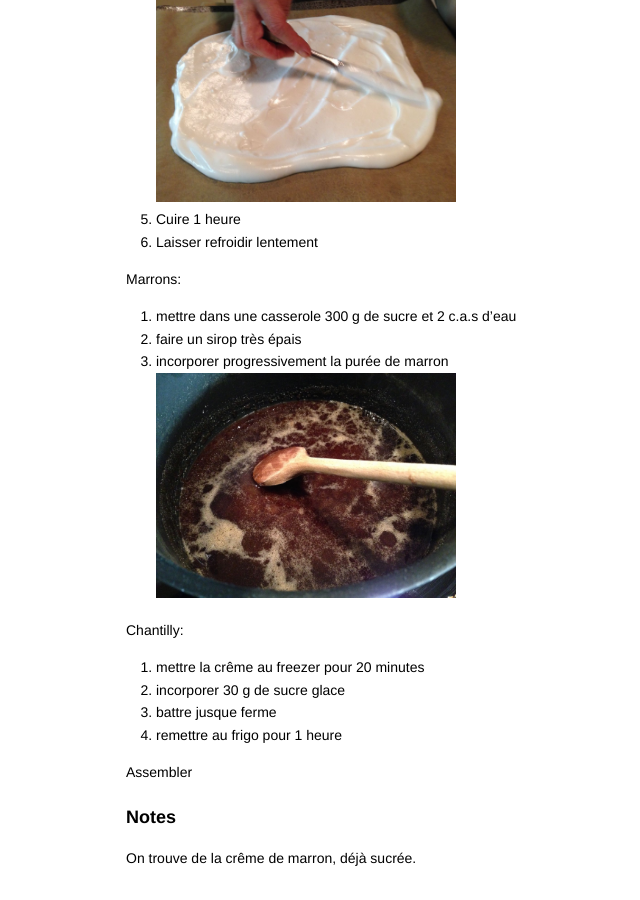
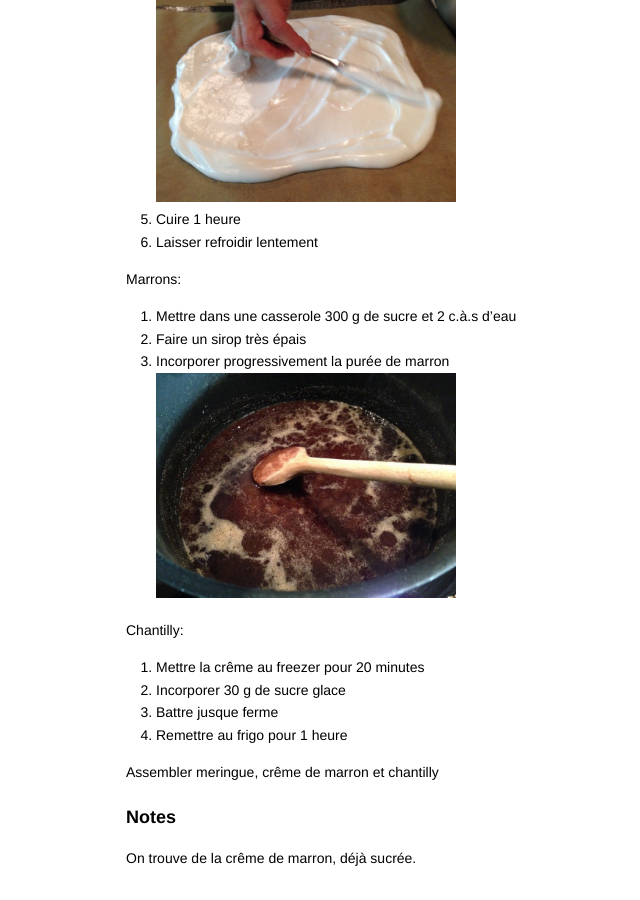
Before and after one commit to kruchten/spoon, a Jekyll site: the page built from _posts/2013-12-31-pavlova-au-marron.md, in a window 1280 px wide and 900 px high, scrolled down 1420 px. Shown: the whole window, without its empty margins (87-727 px from the left). Built offline with Jekyll 4.4.1, drawn with Linux system fonts in a browser that asks for light colours; some of the changed text lies outside the part shown.

Commit message:
fix pavlova and home page

```diff
--- a/_posts/2013-12-31-pavlova-au-marron.md
+++ b/_posts/2013-12-31-pavlova-au-marron.md
@@ -29,19 +29,19 @@ Meringue:
 
 Marrons:
 
-1. mettre dans une casserole 300 g de sucre et 2 c.a.s d'eau
-2. faire un sirop très épais
-3. incorporer progressivement la purée de marron
+1. Mettre dans une casserole 300 g de sucre et 2 c.à.s d'eau
+2. Faire un sirop très épais
+3. Incorporer progressivement la purée de marron
 ![image](img/pavlova-au-marron6.jpg)
 
 Chantilly:
 
-1. mettre la crême au freezer pour 20 minutes
-2. incorporer 30 g de sucre glace
-3. battre jusque ferme
-4. remettre au frigo pour 1 heure
+1. Mettre la crême au freezer pour 20 minutes
+2. Incorporer 30 g de sucre glace
+3. Battre jusque ferme
+4. Remettre au frigo pour 1 heure
 
-Assembler
+Assembler meringue, crême de marron et chantilly
 
 
 ###Notes
--- a/index.html
+++ b/index.html
@@ -10,7 +10,7 @@
 <body>
 <img src="img/frog.png"><img src="img/cuiller_bois.jpg">
 <h1>La Grenouille et la Cuiller en Bois</h1>
-<h3>or what we ate at Christmas 2013</h3>
+<h3>or: what we ate for Christmas 2013</h3>
 <ul>
 {% for p in site.posts %}
     <li><a href="{{ site.url }}{{ p.url }}">{{ p.title }}</a></li>
```
Also changed, not shown: other parts of _posts/2013-12-31-pavlova-au-marron.md (+5 -5 lines).
